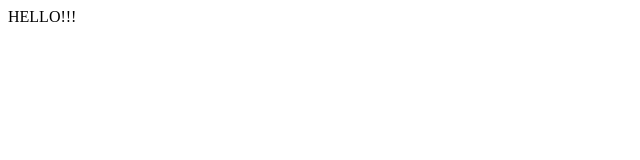
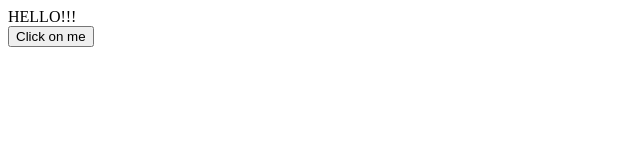
Before and after one commit to Milana46/vercel, a plain HTML site: page index.html in a window 1280 px wide. Shown: the whole page, without its empty margins (0-640 px from the left). Drawn offline with Linux system fonts and the light colour scheme.

```diff
--- a/index.html
+++ b/index.html
@@ -7,5 +7,14 @@
 </head>
 <body>
     <header>HELLO!!!</header>
+    <button onclick="">Click on me</button>
+
+    <script>
+
+    </script>
+
+
+
+
 </body>
 </html>
```
Also changed, not shown: 2 other files.
